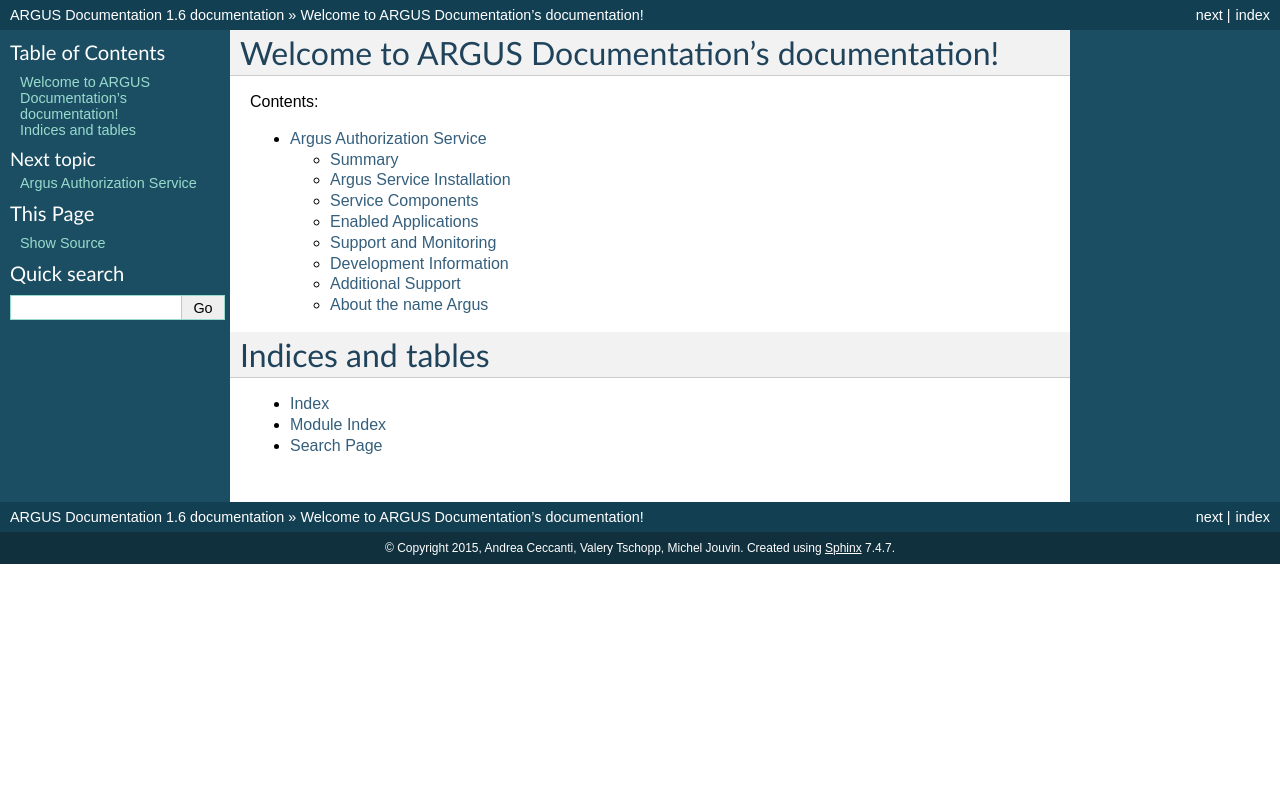
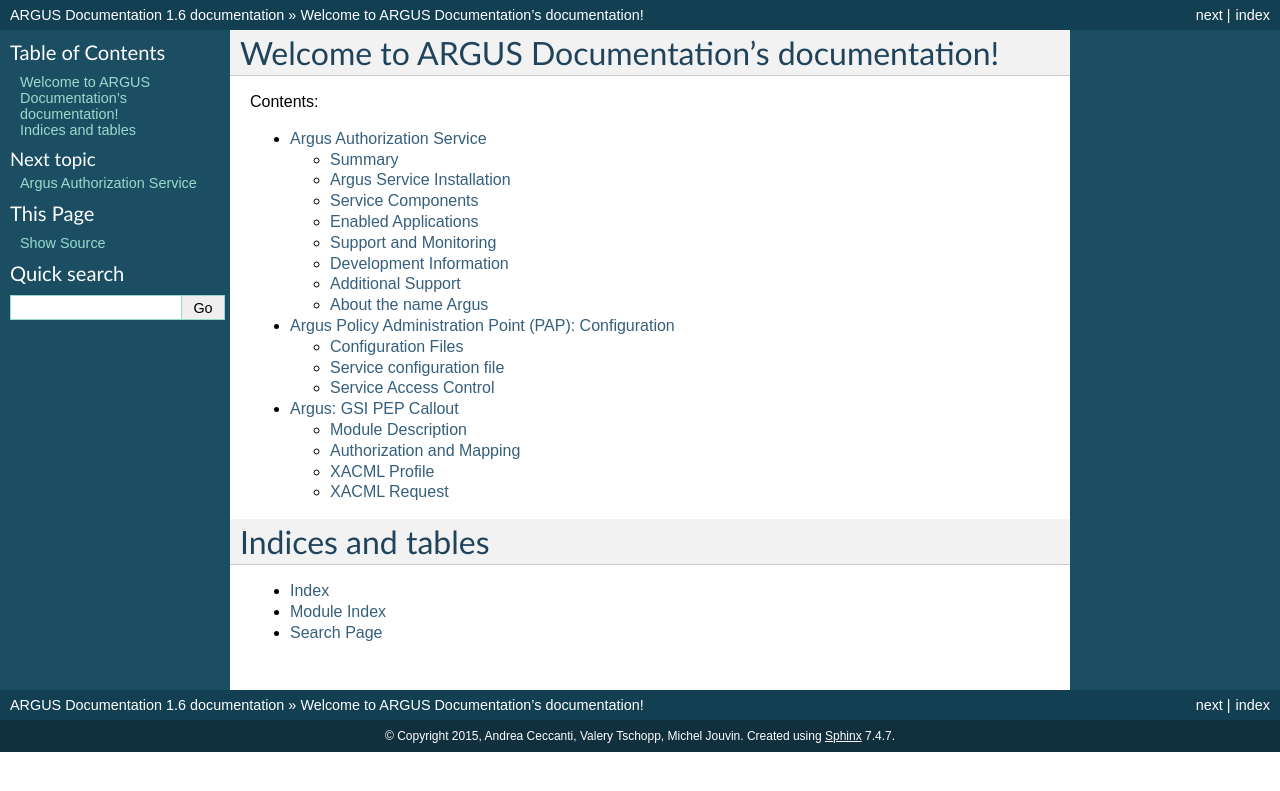
Before and after one commit to argus-authz/argus-documentation, a Sphinx documentation site: the page built from source/index.rst, in a window 1280 px wide. Shown: the top 791 px of the page. Built offline with Sphinx 7.4.7, drawn with Linux system fonts in a browser that asks for light colours; some of the changed lines change nothing that is shown.

Commit message:
More pages converted from twiki (pap_config, pep_gsi). Still preliminary

```diff
--- a/source/index.rst
+++ b/source/index.rst
@@ -12,6 +12,8 @@
    :maxdepth: 2
 
    argus_arch.rst
+   pap_config.rst
+   pep_gsi_info.rst
 
 
 Indices and tables
--- /dev/null
+++ b/source/pap_config.rst
@@ -0,0 +1,231 @@
+Argus Policy Administration Point (PAP): Configuration
+======================================================
+
+Configuration Files
+-------------------
+
+The PAP is configured through the use of two files:
+``pap_configuration.ini`` and ``pap_authorization.ini``, located in the
+``/etc/argus/pap`` (EMI), or ``$PAP_HOME/conf`` (gLite), directory. Most
+of the information contained in these files can also be set through the
+command line interface (which is the **recommended** way to do
+configuration on the PAP).
+
+Service configuration file
+--------------------------
+
+The service is primarily configured through the
+``pap_configuration.ini`` configuration file. This file is a `standard
+INI file <AuthZINIFile>`__ with five defined sections.
+
+Section: [paps]
+~~~~~~~~~~~~~~~
+
+This section contains configuration about paps. The information in this
+section should be set via the command line interface (see the
+`#Pap\_management\_commands <#Pap_management_commands>`__ commands
+group).
+
+A paps can be defined by providing the following information (the R
+value in the Required? column indicates information that is required
+only for remote paps):
+
++--------------------+---------------------------------------------------------------------------------------------------+-------------+-----------------+
+| Property           | Description                                                                                       | Required?   | Default Value   |
++====================+===================================================================================================+=============+=================+
+| *alias*.type       | Defines a pap as ``local`` or ``remote`` .                                                        | Y           | None            |
++--------------------+---------------------------------------------------------------------------------------------------+-------------+-----------------+
+| *alias*.public     | Visibility of the pap: ``true`` or ``false``. If false its policies are not sent to other paps.   | N           | false           |
++--------------------+---------------------------------------------------------------------------------------------------+-------------+-----------------+
+| *alias*.enabled    | ``true`` or ``false``. If false its policies are not sent to PDPs.                                | N           | false           |
++--------------------+---------------------------------------------------------------------------------------------------+-------------+-----------------+
+| *alias*.dn         | DN of the PAP to get policies from.                                                               | R           | None            |
++--------------------+---------------------------------------------------------------------------------------------------+-------------+-----------------+
+| *alias*.hostname   | Hostname of the PAP to get policies from.                                                         | R           | None            |
++--------------------+---------------------------------------------------------------------------------------------------+-------------+-----------------+
+| *alias*.port       | Port of the PAP to get policies from.                                                             | N           | 8150            |
++--------------------+---------------------------------------------------------------------------------------------------+-------------+-----------------+
+| *alias*.path       | Path of the services exposed by the PAP to get policies from.                                     | N           | /pap/services   |
++--------------------+---------------------------------------------------------------------------------------------------+-------------+-----------------+
+| *alias*.protocol   | Protocol to use to contact the remote PAP.                                                        | N           | https           |
++--------------------+---------------------------------------------------------------------------------------------------+-------------+-----------------+
+
+Section: [paps:properties]
+~~~~~~~~~~~~~~~~~~~~~~~~~~
+
+This section contains information about policy distribution and pap
+ordering.
+
++------------------+-------------------------------------------------------------------------------------------------------------------------------------------------------------------------------------------------------------------------------------------------------------------+-------------+-----------------------------------------------------------------+
+| Property         | Description                                                                                                                                                                                                                                                       | Required?   | Default Value                                                   |
++==================+===================================================================================================================================================================================================================================================================+=============+=================================================================+
+| poll\_interval   | The polling interval (in seconds) for retrieving remote policies.                                                                                                                                                                                                 | Y           | None. Recommended value is 14400 (4 hours).                     |
++------------------+-------------------------------------------------------------------------------------------------------------------------------------------------------------------------------------------------------------------------------------------------------------------+-------------+-----------------------------------------------------------------+
+| ordering         | Comma separated list of pap aliases. Example: alias-1, alias-2, ..., alias-n. Defines the order of evaluation of the policies of the paps, that means that the policies of pap "alias-1" are evaluated for first, then the policies of pap "alias-2" and so on.   | N           | If not specified the ``default`` pap is always the first one.   |
++------------------+-------------------------------------------------------------------------------------------------------------------------------------------------------------------------------------------------------------------------------------------------------------------+-------------+-----------------------------------------------------------------+
+
+Section: [repository]
+~~~~~~~~~~~~~~~~~~~~~
+
+This section contains information about the PAP policy repository.
+
++-----------------------------+------------------------------------------------------------------------------------------------------------------------------------+-------------+-------------------------+
+| Property                    | Description                                                                                                                        | Required?   | Default Value           |
++=============================+====================================================================================================================================+=============+=========================+
+| location                    | Path to the repository directory.                                                                                                  | N           | $PAP\_HOME/repository   |
++-----------------------------+------------------------------------------------------------------------------------------------------------------------------------+-------------+-------------------------+
+| consistency\_check          | Forces a consistency check of the repository at startup.                                                                           | N           | false                   |
++-----------------------------+------------------------------------------------------------------------------------------------------------------------------------+-------------+-------------------------+
+| consistency\_check.repair   | if set to *true* automatically fixes problems detected by the consistency check (usually means deleting the corrupted policies).   | N           | false                   |
++-----------------------------+------------------------------------------------------------------------------------------------------------------------------------+-------------+-------------------------+
+
+Section: [standalone-service]
+~~~~~~~~~~~~~~~~~~~~~~~~~~~~~
+
+This section contains information about the PAP standalone service.
+
++---------------------+-------------------------------------------------------------------------------------------------------------------------------------------------------------------------------------------------------------------------------------------------------------------------------------------------------------------------------------------------------------------------+-------------+--------------------------------------------------------------------------------------------+
+| Property            | Description                                                                                                                                                                                                                                                                                                                                                             | Required?   | Default Value                                                                              |
++=====================+=========================================================================================================================================================================================================================================================================================================================================================================+=============+============================================================================================+
+| hostname            | The hostname or IP address the service will bind to                                                                                                                                                                                                                                                                                                                     | N           | 127.0.0.1                                                                                  |
++---------------------+-------------------------------------------------------------------------------------------------------------------------------------------------------------------------------------------------------------------------------------------------------------------------------------------------------------------------------------------------------------------------+-------------+--------------------------------------------------------------------------------------------+
+| port                | The service port number                                                                                                                                                                                                                                                                                                                                                 | N           | 8150                                                                                       |
++---------------------+-------------------------------------------------------------------------------------------------------------------------------------------------------------------------------------------------------------------------------------------------------------------------------------------------------------------------------------------------------------------------+-------------+--------------------------------------------------------------------------------------------+
+| shutdown\_port      | The service shutdown port number                                                                                                                                                                                                                                                                                                                                        | N           | 8151                                                                                       |
++---------------------+-------------------------------------------------------------------------------------------------------------------------------------------------------------------------------------------------------------------------------------------------------------------------------------------------------------------------------------------------------------------------+-------------+--------------------------------------------------------------------------------------------+
+| shutdown\_command   | The command string that must be received on the shutdown port in order to shutdown the service. The command is needed in order to prevent unauthorized shutdown commands coming from localhost. This is effective only if the pap\_configuration.ini file is not world-readable. If the option is not present in configuration, no check on the command will be made.   | N           | shutdown                                                                                   |
++---------------------+-------------------------------------------------------------------------------------------------------------------------------------------------------------------------------------------------------------------------------------------------------------------------------------------------------------------------------------------------------------------------+-------------+--------------------------------------------------------------------------------------------+
+| entity\_id          | This is a unique identifier for the PAP. It must be a URI (URL or URN). If a URL is used it need not resolve to any specific webpage.                                                                                                                                                                                                                                   | N           | The service endpoint, e.g. ``https://pap.cern.ch:8150/pap/services/ProvisioningService``   |
++---------------------+-------------------------------------------------------------------------------------------------------------------------------------------------------------------------------------------------------------------------------------------------------------------------------------------------------------------------------------------------------------------------+-------------+--------------------------------------------------------------------------------------------+
+
+Section: [security]
+~~~~~~~~~~~~~~~~~~~
+
+This sections contains information about PAP security configuration.
+
++-------------------------+---------------------------------------------------------------------------------------------------------------------------------------------------------------------------------------------------------------------------------------------+-------------+-----------------------------------+
+| Property                | Description                                                                                                                                                                                                                                 | Required?   | Default Value                     |
++=========================+=============================================================================================================================================================================================================================================+=============+===================================+
+| certificate             | The X.509 pem-econded service certificate                                                                                                                                                                                                   | Y           | /etc/grid-security/hostcert.pem   |
++-------------------------+---------------------------------------------------------------------------------------------------------------------------------------------------------------------------------------------------------------------------------------------+-------------+-----------------------------------+
+| private\_key            | The unencrypted private key bound to the certificate                                                                                                                                                                                        | Y           | /etc/grid-security/hostkey.pem    |
++-------------------------+---------------------------------------------------------------------------------------------------------------------------------------------------------------------------------------------------------------------------------------------+-------------+-----------------------------------+
+| trust\_store\_dir       | The directory where CA files and CRL are looked for                                                                                                                                                                                         | N           | /etc/grid-security/certificates   |
++-------------------------+---------------------------------------------------------------------------------------------------------------------------------------------------------------------------------------------------------------------------------------------+-------------+-----------------------------------+
+| crl\_update\_interval   | How frequently the PAP should update CRLs, CAs and namespaces from the filesystem. The interval is defined as a string with the following format: ``N{s,m,h,d}`` where N in the number of either (s=seconds, m=minutes, h=hours, d=days).   | N           | 30m                               |
++-------------------------+---------------------------------------------------------------------------------------------------------------------------------------------------------------------------------------------------------------------------------------------+-------------+-----------------------------------+
+
+Service Access Control
+----------------------
+
+Access control rules are configured through the
+``pap_authorization.ini`` configuration file. Authorization is based on
+off of the Subject DN or VOMS attribute within the client certificate
+used to authenticate to the PAP.
+
+PAP permissions
+~~~~~~~~~~~~~~~
+
+The authorization layer is based on an Access Control List (ACL),
+composed of several Access Control Entries (ACEs). Each ACE defines the
+actions that an administrator is allowed to execute on the PAP.
+Administrators' privileges are defined in terms of PAP permission flags,
+whose meaning is described in the table below:
+
++---------------------------+------------------------------------------------------------+
+| Permission Flag           | Meaning                                                    |
++===========================+============================================================+
+| ``POLICY_READ_LOCAL``     | Allows read access to locally defined policies             |
++---------------------------+------------------------------------------------------------+
+| ``POLICY_READ_REMOTE``    | Allows read access to policies imported from remote PAPs   |
++---------------------------+------------------------------------------------------------+
+| ``POLICY_WRITE``          | Allows write access to locally defined policies            |
++---------------------------+------------------------------------------------------------+
+| ``CONFIGURATION_READ``    | Allows read access to PAP configuration                    |
++---------------------------+------------------------------------------------------------+
+| ``CONFIGURATION_WRITE``   | Allows write access to PAP configuration                   |
++---------------------------+------------------------------------------------------------+
+| ``ALL``                   | All of the above permissions                               |
++---------------------------+------------------------------------------------------------+
+
+A set of permission flags can be assigned to an administrator by
+defining an ACE in the ``pap_authorization.ini`` configuration file or
+by using the authorization management commands provided by the
+``pap-admin`` command line interface.
+
+ACEs are expressed as
+
+::
+
+    <principal> : <permission>
+
+couples.
+
+The ``principal`` part of the ACE is either:
+
+-  ``ANYONE``, to assign privileges to any authenticated user (i.e., any
+   user that presents a trusted certificate).
+-  a VOMS FQAN, e.g., ``/atlas/Role=VO-Admin``
+-  a **quoted** X509 certificate subject, e.g.,
+   ``"/C=IT/O=INFN/OU=Personal Certificate/L=CNAF/CN=Andrea Ceccanti"``
+
+The ``permission`` part of the ACE is either:
+
+-  a single PAP permission flag, e.g ``CONFIGURATION_READ``
+-  a ``|`` separated list of PAP permission flags, e.g.
+   ``POLICY_READ_LOCAL|CONFIGURATION_READ``, to grant a set of
+   permissions.
+
+So, for example, to grant ``POLICY_READ_LOCAL`` and
+``POLICY_READ_REMOTE`` permissions to a user identified by an x509
+certificate with
+``/C=IT/O=INFN/OU=Personal Certificate/L=CNAF/CN=Andrea Ceccanti``
+subject, one should write:
+
+::
+
+    "/C=IT/O=INFN/OU=Personal Certificate/L=CNAF/CN=Andrea Ceccanti" : POLICY_READ_LOCAL|POLICY_READ_REMOTE
+
+Note that the subject has been put into quotes! For VOMS FQANs this is
+not needed (FQAN syntax does not allow whitespaces inside the FQAN), so
+one could write:
+
+::
+
+    /atlas/Role=PAP-Admin : ALL
+
+Authorization entries are loaded at PAP service startup time so any
+``pap_authorization.ini`` modifications done "by hand" while the PAP
+service is running do not take effect until the PAP service is
+restarted.
+
+To modify the PAP authorization configuration at runtime, use the
+authorization management commands provided by the ``pap-admin`` CLI.
+Changes made to the PAP ACL by these commands are immediately reflected
+on the ``pap_authorization.ini`` file.
+
+Configuration File Syntax
+~~~~~~~~~~~~~~~~~~~~~~~~~
+
+In the ``pap_authorization.ini`` file, ACEs are grouped in two *stanzas*
+according to the type of the principal. Currently, two stanzas are
+supported:
+
+-  ``[dn]``, that lists ACEs defined for principals identified by an
+   X509 certificate subject.
+-  ``[fqan]``, that lists ACEs defined for principals identified by VOMS
+   fqans.
+
+An example of configuration file is given below:
+
+::
+
+    [dn]
+
+    "/C=IT/O=INFN/OU=Personal Certificate/L=CNAF/CN=Andrea Ceccanti" : ALL
+
+    ANYONE : CONFIGURATION_READ|CONFIGURATION_WRITE
+
+    [fqan]
+
+    /voms-ws/Role=PAP-Admin : ALL
--- /dev/null
+++ b/source/pep_gsi_info.rst
@@ -0,0 +1,79 @@
+Argus: GSI PEP Callout
+======================
+
+Module Description
+------------------
+
+The Globus Toolkit version 3.2 and later have the ability to customize
+the authorization and gridmap lookup (currently available in the GridFTP
+and Gatekeeper servers). The `Globus Authorization
+Callouts <http://www.globus.org/toolkit/security/callouts/>`__ framework
+allows to plug in authorization and mapping modules.
+
+The GSI PEP Callout module implements the functionality to authorize and
+map the user by calling out to the `Argus PEP
+Server <AuthorizationFramework#Policy_Enforcement_Point>`__.
+
+Authorization and Mapping
+-------------------------
+
+Based on the Grid credientials, typically a proxy certificate, the GSI
+PEP Callout module will send an authorization request to the `Argus PEP
+Server <AuthorizationFramework#Policy_Enforcement_Point>`__, and then
+parse the authorization response decision to authorize the user and the
+obligations to map him to a local account.
+
+XACML Profile
+-------------
+
+The GSI PEP Callout module implements the `XACML Grid Worker Node
+Authorization Profile 1.0 <https://edms.cern.ch/document/1058175>`__,
+and by default uses the identifiers described in the profile.
+
+XACML Request
+-------------
+
+The GSI PEP Callout module sends a request to the PEP Daemon with the
+following elements:
+
+-  XACML subject with the attribute element:
+
+   -  AttributeId: ``urn:oasis:names:tc:xacml:1.0:subject:key-info``
+   -  Value: The PEM encoded Grid credentials provided by the calling
+      service
+
+-  XACML resource with the attribute element:
+
+   -  AttributeId: ``urn:oasis:names:tc:xacml:1.0:resource:resource-id``
+   -  Value: The value of the `GSI PEP Callout configuration
+      directive <AuthZPEPGSIConfig#Configuration_Directives>`__
+      ``xacml_resourceid``.
+
+-  XACML action with the attribute element:
+
+   -  AttributeId: ``urn:oasis:names:tc:xacml:1.0:action:action-id``
+   -  Value: The service being requested by the client (e.g. ``file``
+      for GridFTP) or the name of the service passed to the gatekeeper.
+
+-  XACML environment with the attribute element:
+
+   -  AttributeId: ``http://glite.org/xacml/attribute/profile-id``
+   -  Value: ``http://glite.org/xacml/profile/grid-wn/1.0`` (Default)
+
+XACML Response
+++++++++++++++
+
+The PEP Daemon sends back a response to the GSI PEP Callout module. The
+following response elements are parsed to authorize and map the user:
+
+-  XACML decision element: Contains the **authorization decision**
+   ``Permit``, ``Deny``, ``Indeterminate`` or ``NotApplicable``
+-  XACML obligation, ObligationId:
+   ``http://glite.org/xacml/obligation/local-environment-map/posix``,
+   with the attribute assignment element:
+
+   -  AttributeId: ``http://glite.org/xacml/attribute/user-id``
+   -  Value: Contains the **local identity mapping** of the user.
+
+The local identity mapping will only succeed if the authorization
+decision is ``Permit``.
```
